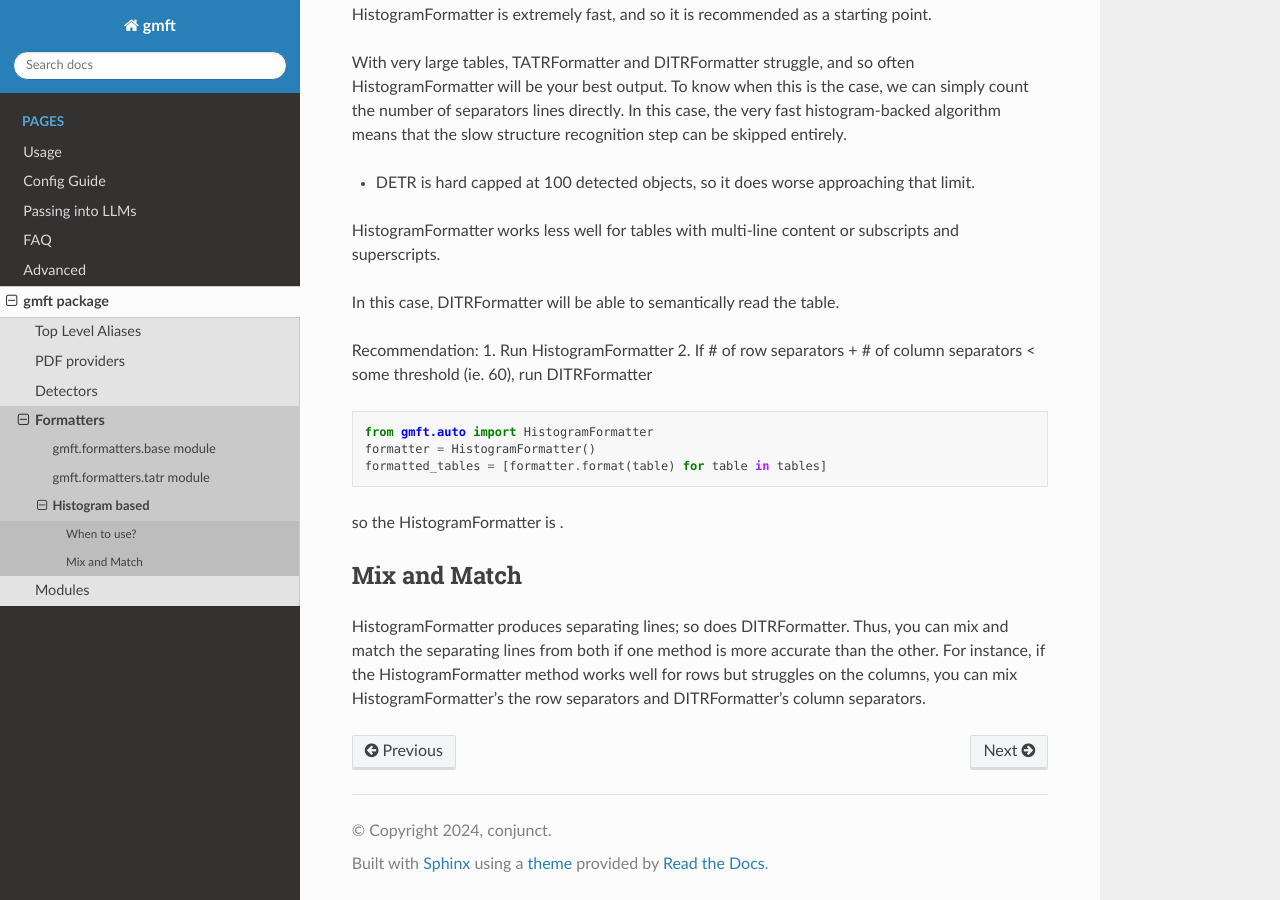
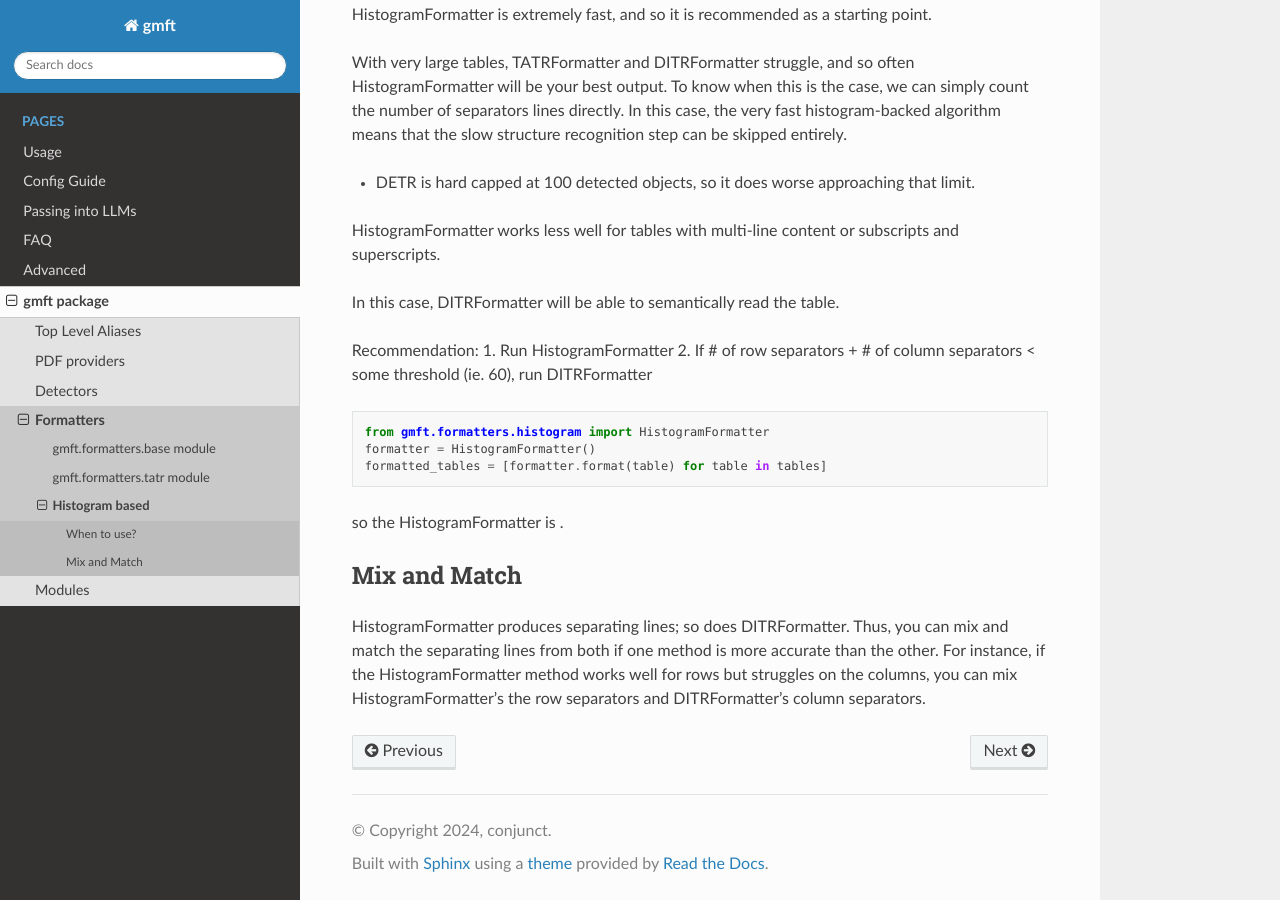
Before and after one commit to conjuncts/gmft, a Sphinx documentation site: the page built from docs/source/formatters/histogram.rst, in a window 1280 px wide and 900 px high, scrolled down 954 px. Built offline with Sphinx 7.4.7 and the Read the Docs theme 3.1.0, drawn with Linux system fonts in a browser that asks for light colours.

Commit message:
Fix docs for histogram formatter

```diff
--- a/docs/source/formatters/histogram.rst
+++ b/docs/source/formatters/histogram.rst
@@ -33,7 +33,7 @@ Recommendation:
 
 .. code-block:: python
 
-    from gmft.auto import HistogramFormatter
+    from gmft.formatters.histogram import HistogramFormatter
     formatter = HistogramFormatter()
     formatted_tables = [formatter.format(table) for table in tables]
 
```
